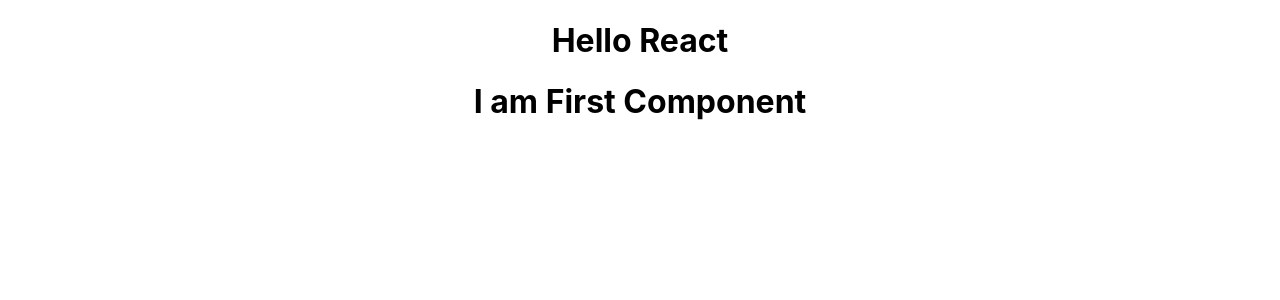
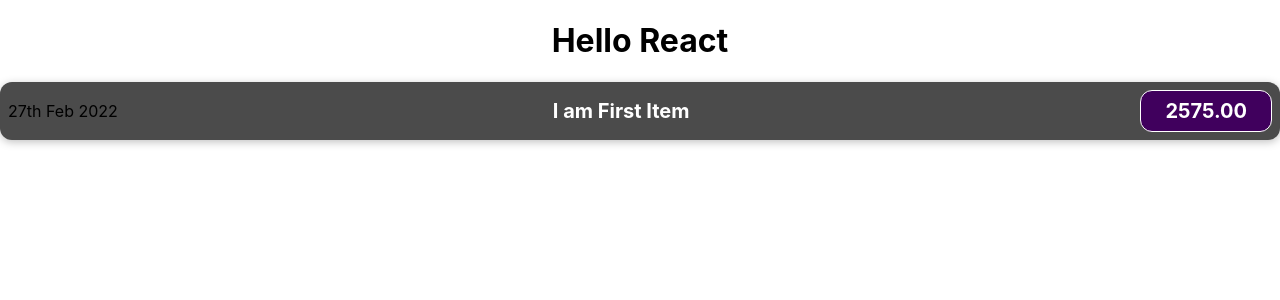
Before and after one commit to ahetesum/reactJsTraining, a React (Create React App) app: page / in a window 1280 px wide. Shown: the top 300 px of the page. Built offline with nearby package versions, Linux system fonts and the light colour scheme.

Commit message:
adding basic styling

```diff
--- /dev/null
+++ b/src/components/firstComponent/FirstComponent.css
@@ -0,0 +1,56 @@
+.first-item {
+    display: flex;
+    justify-content: space-between;
+    align-items: center;
+    box-shadow: 0 2px 8px rgba(0, 0, 0, 0.25);
+    padding: 0.5rem;
+    margin: 1rem 0;
+    border-radius: 12px;
+    background-color: #4b4b4b;
+  }
+
+  .first-item__description {
+    display: flex;
+    flex-direction: column;
+    gap: 1rem;
+    align-items: flex-end;
+    flex-flow: column-reverse;
+    justify-content: flex-start;
+    flex: 1;
+  }
+
+  .first-item h2 {
+    color: #3a3a3a;
+    font-size: 1rem;
+    flex: 1;
+    margin: 0 1rem;
+    color: white;
+  }
+
+  .first-item__price {
+    font-size: 1rem;
+    font-weight: bold;
+    color: white;
+    background-color: #40005d;
+    border: 1px solid white;
+    padding: 0.5rem;
+    border-radius: 12px;
+  }
+
+  @media (min-width: 580px) {
+    .first-item__description {
+      flex-direction: row;
+      align-items: center;
+      justify-content: flex-start;
+      flex: 1;
+    }
+
+    .first-item__description h2 {
+      font-size: 1.25rem;
+    }
+
+    .first-item__price {
+      font-size: 1.25rem;
+      padding: 0.5rem 1.5rem;
+    }
+  }
--- a/src/components/firstComponent/FirstComponent.js
+++ b/src/components/firstComponent/FirstComponent.js
@@ -1,5 +1,14 @@
-const FirstComponent=()=>{
-    return <h1>I am First Component</h1>
+import "./FirstComponent.css";
+const FirstComponent = () => {
+  return (
+    <div className="first-item">
+      <div>27th Feb 2022</div>
+      <div className="first-item__description">
+        <h2>I am First Item</h2>
+        <div className="first-item__price">2575.00</div>
+      </div>
+    </div>
+  );
 };
 
 export default FirstComponent;
```
